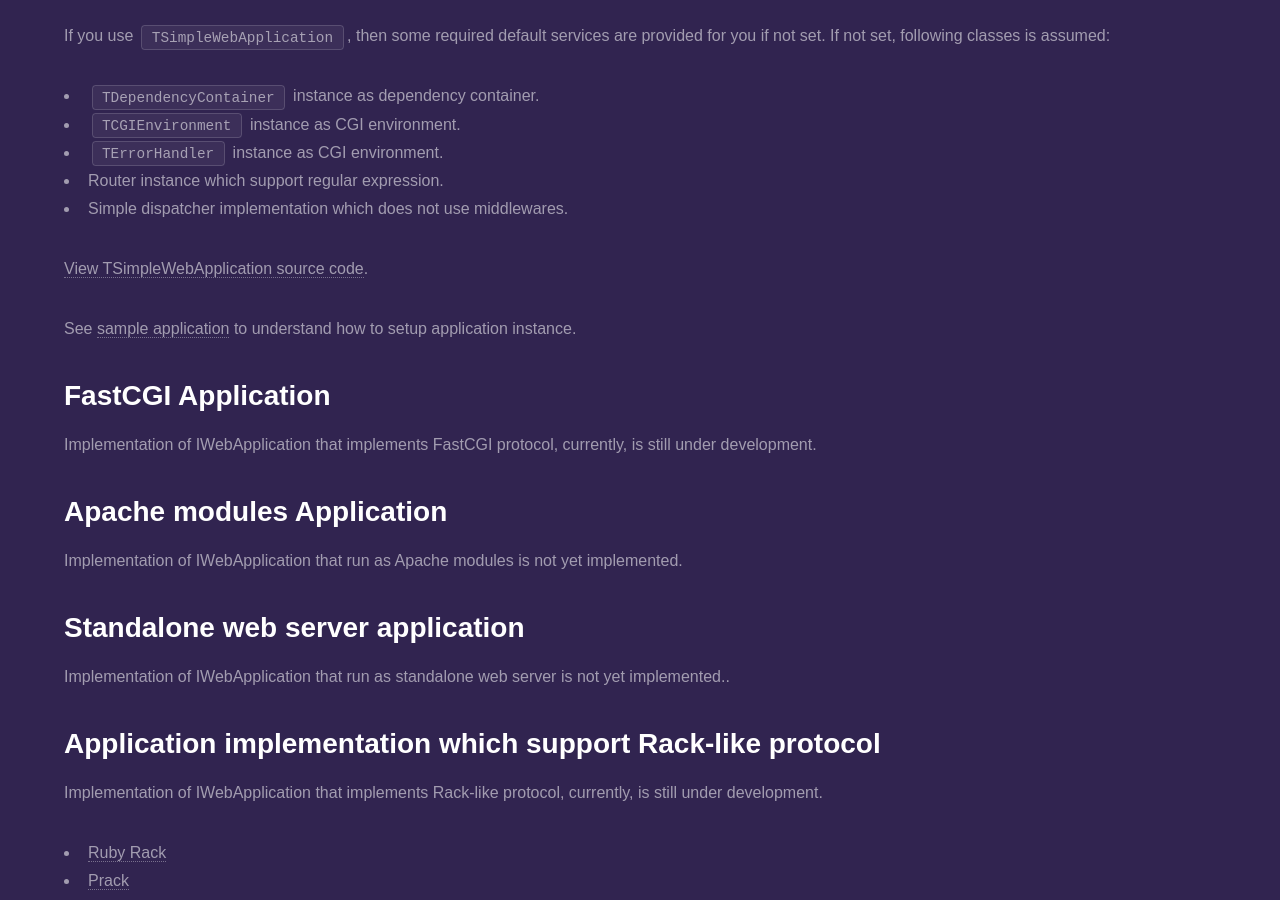
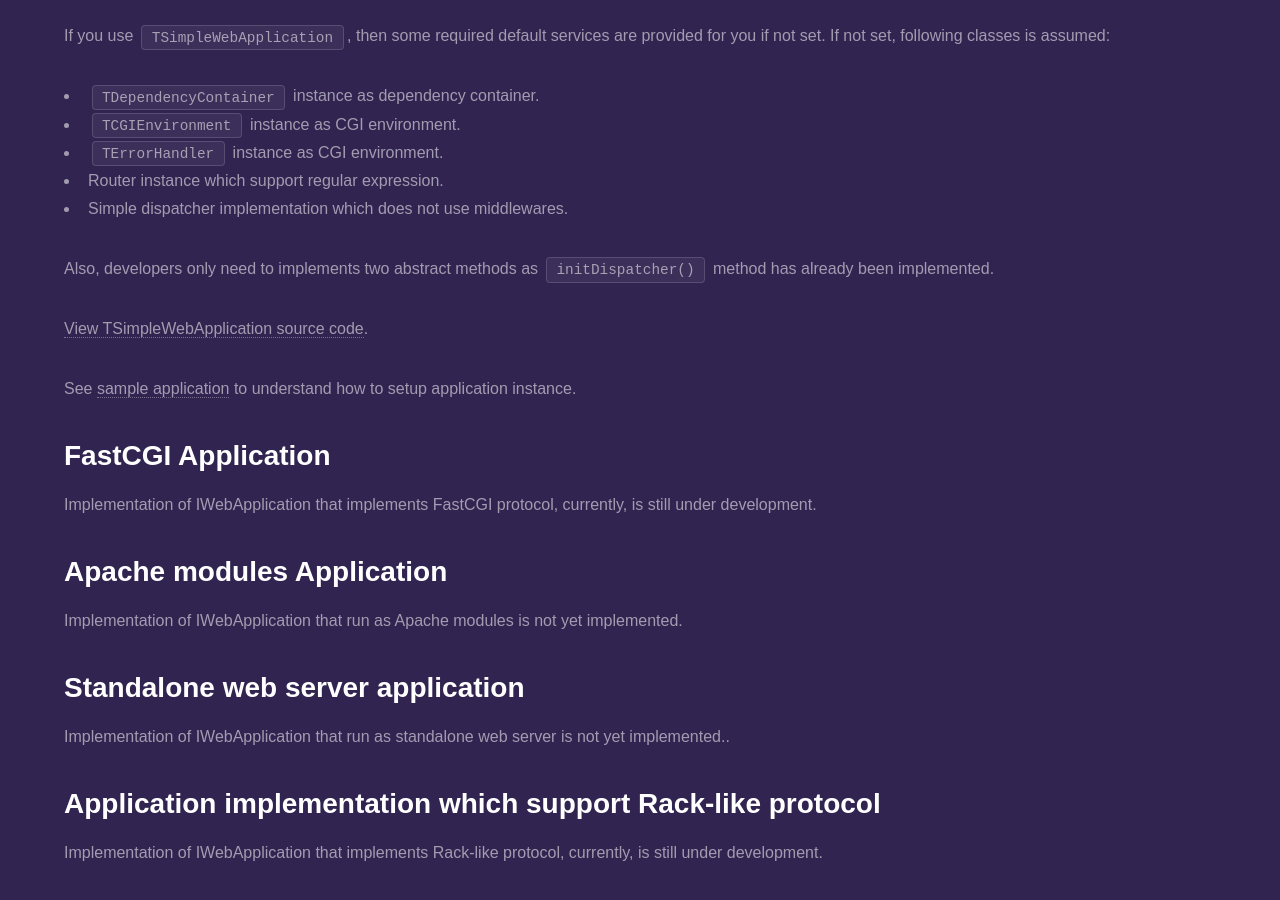
Before and after one commit to fanoframework/fanoframework.github.io, a Jekyll site: the page built from working-with-application/index.md, in a window 1280 px wide and 900 px high, scrolled down 2081 px. Built offline with Jekyll 4.4.1, drawn with Linux system fonts in a browser that asks for light colours; our own code applies the rules of GitHub Pages for plain Markdown files.

Commit message:
edit content

```diff
--- a/working-with-application/index.md
+++ b/working-with-application/index.md
@@ -87,6 +87,9 @@ If you use `TSimpleWebApplication`, then some required default services are prov
 - Router instance which support regular expression.
 - Simple dispatcher implementation which does not use middlewares.
 
+Also, developers only need to implements two abstract methods as
+`initDispatcher()` method has already been implemented.
+
 [View TSimpleWebApplication source code](https://github.com/fanoframework/fano/blob/master/App/Implementations/AppImpl.pas).
 
 See [sample application](https://github.com/fanoframework/fano-app) to understand how to setup application instance.
```
